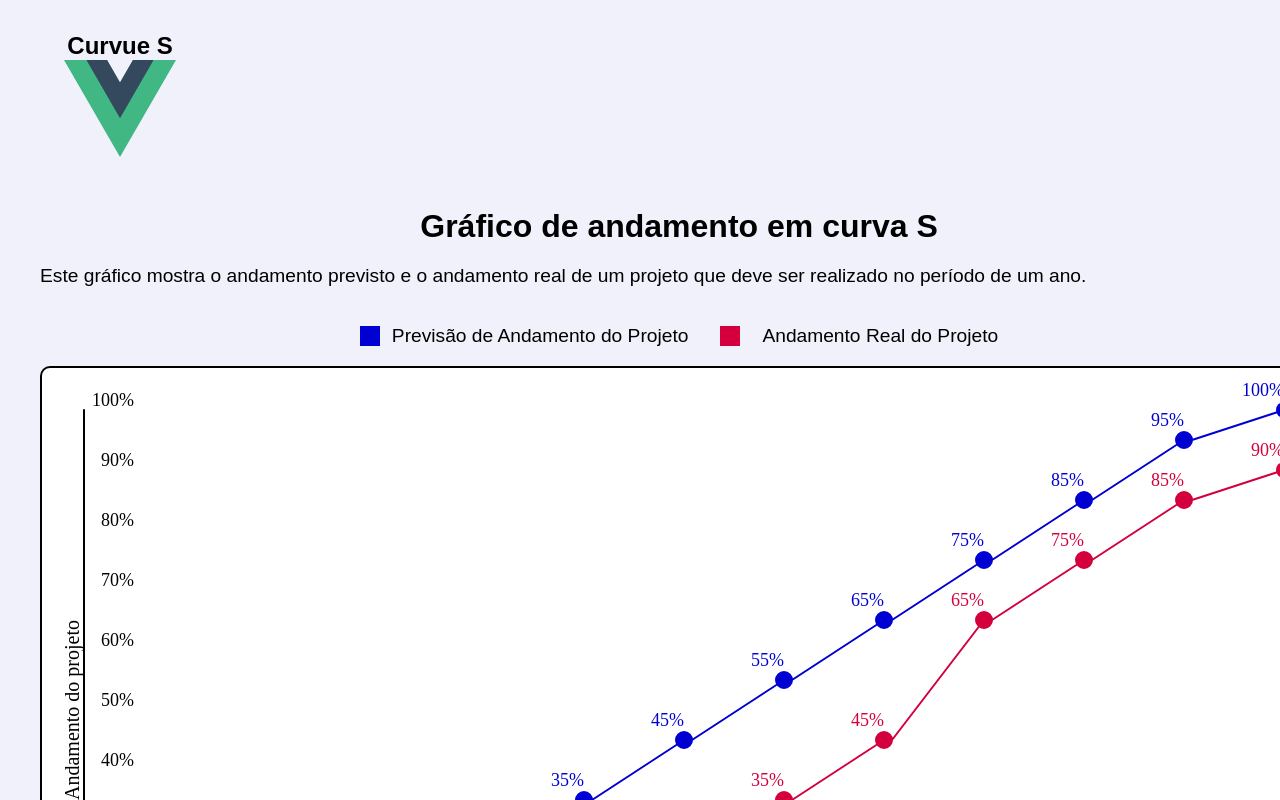
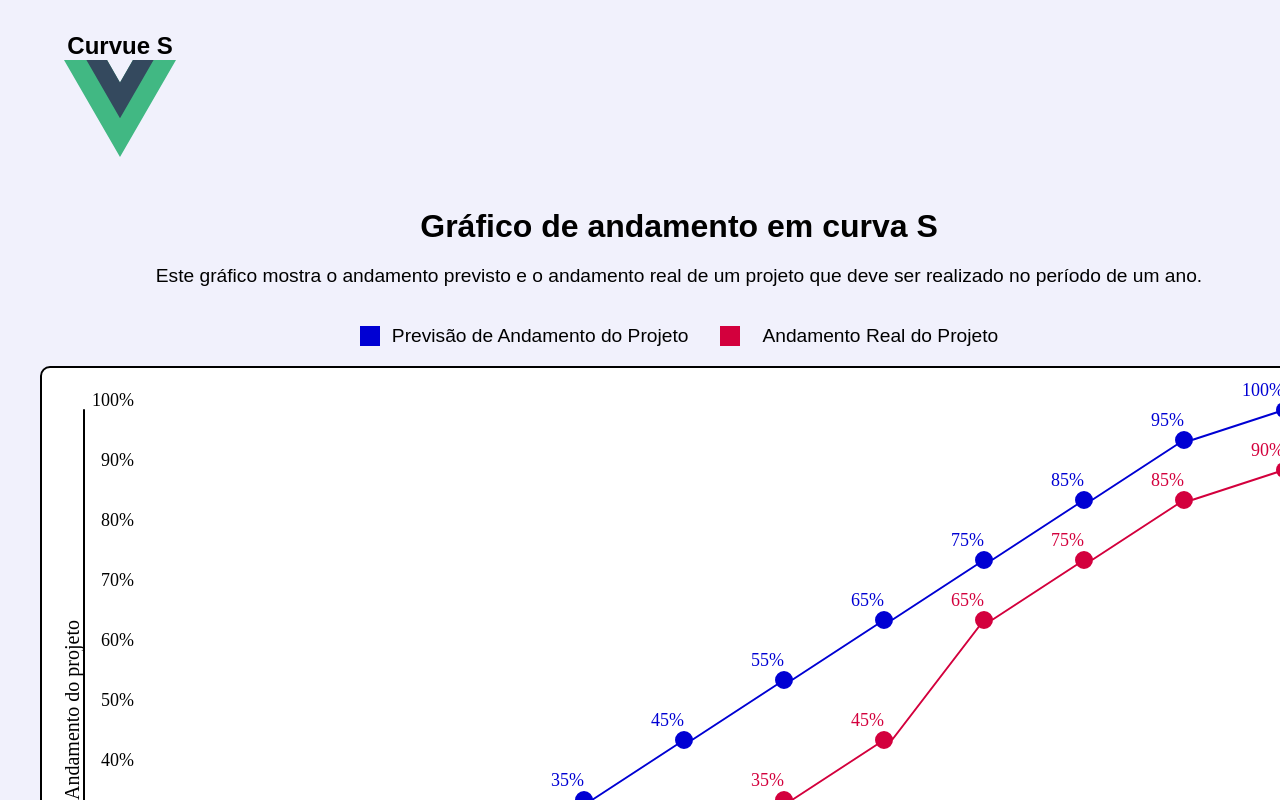
Before and after one commit to RomuloOliveira94/curvue-s, a Vue app: page / in a window 1280 px wide. Shown: the top 800 px of the page. Built offline with nearby package versions, Linux system fonts and the light colour scheme.

Commit message:
#fix css on <p>

```diff
--- a/src/assets/main.css
+++ b/src/assets/main.css
@@ -1,5 +1,5 @@
 body {
-  background-color: #F1F1FC;
+  background-color: #f1f1fc;
   min-height: 100vh;
 }
 
@@ -9,9 +9,11 @@ body {
   padding: 2rem;
   font-weight: normal;
   font-family: sans-serif;
+  margin-bottom: 300px;
 }
 p {
   font-size: 1.2rem;
+  text-align: center;
 }
 
 a,
```
